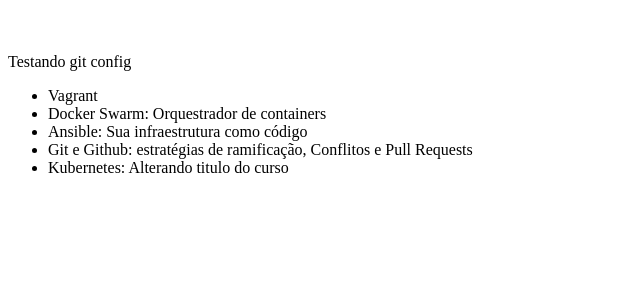
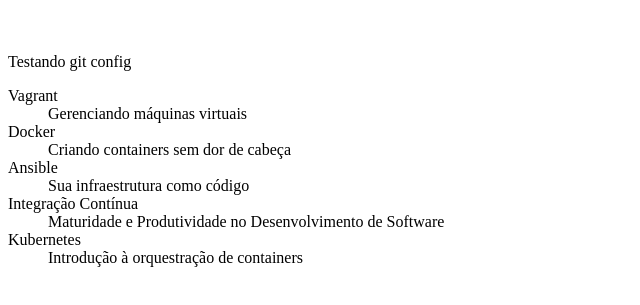
Before and after one commit to NicolasAToledo/alura-git, a plain HTML site: page index.html in a window 1280 px wide. Shown: the part 61-366 px from the top of the page, without its empty margins (0-640 px from the left). Drawn offline with Linux system fonts and the light colour scheme.

Commit message:
Trocando UL por DL e Separando os títulos

```diff
--- a/index.html
+++ b/index.html
@@ -8,12 +8,21 @@
     <h1>Cursos de DevOps</h1>
     <br/>
     <p>Testando git config</p>
-    <ul>
-        <li>Vagrant</li>
-        <li>Docker Swarm: Orquestrador de containers</li>
-        <li>Ansible: Sua infraestrutura como código</li>
-        <li>Git e Github: estratégias de ramificação, Conflitos e Pull Requests</li>
-        <li>Kubernetes: Alterando titulo do curso</li>
-    </ul>
+    <dl>
+        <dt>Vagrant</dt>
+        <dd>Gerenciando máquinas virtuais</dd>
+
+        <dt>Docker</dt>
+        <dd>Criando containers sem dor de cabeça</dd>
+
+        <dt>Ansible</dt>
+        <dd>Sua infraestrutura como código</dd>
+
+        <dt>Integração Contínua</dt>
+        <dd>Maturidade e Produtividade no Desenvolvimento de Software</dd>
+
+        <dt>Kubernetes</dt>
+        <dd>Introdução à orquestração de containers</dd>
+    </dl>
 </body>
 </html>
```
